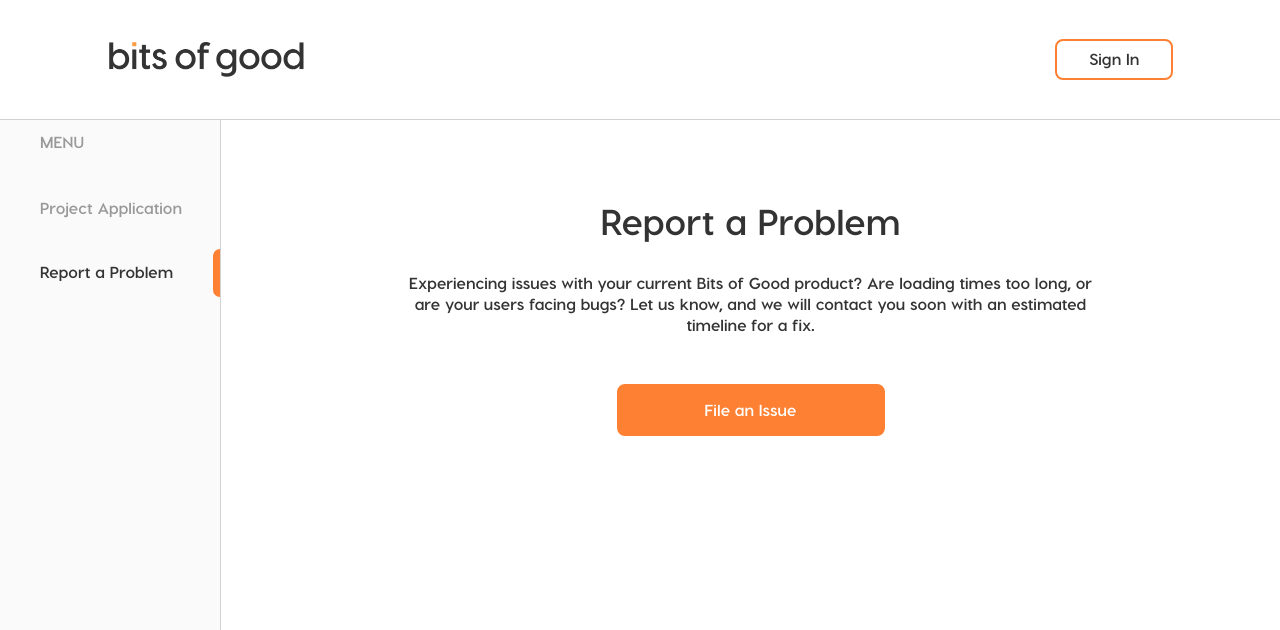
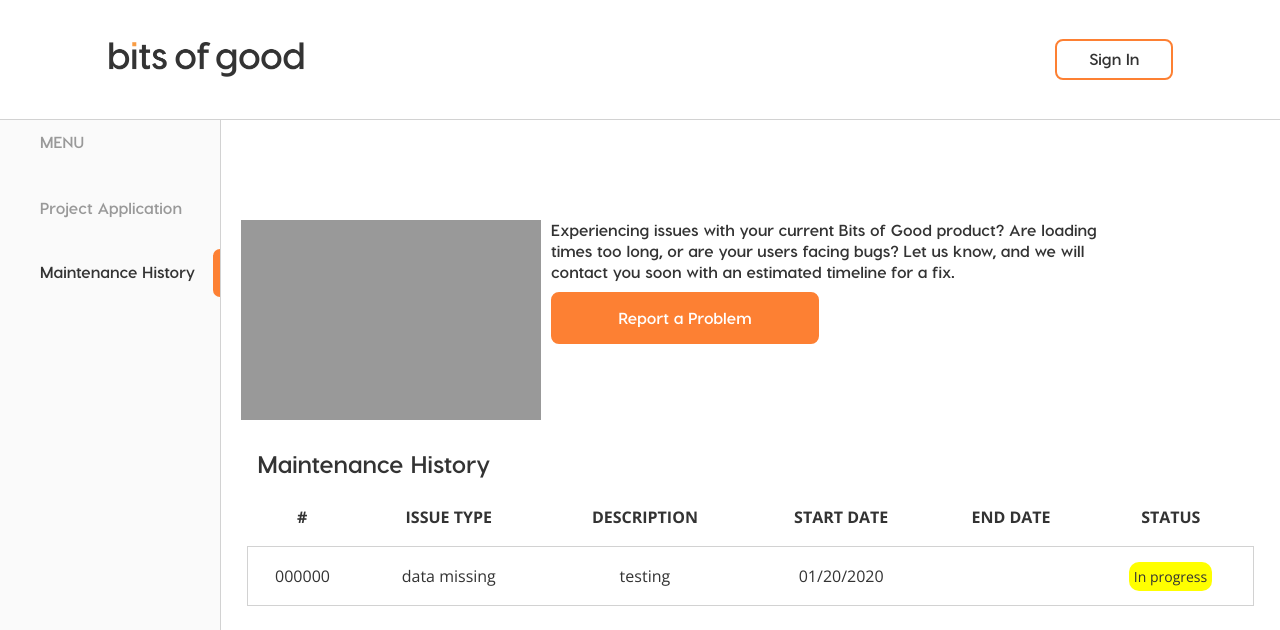
Before and after one commit to GTBitsOfGood/npp, a Next.js app: page /app/report in a window 1280 px wide. Shown: the top 630 px of the page. Built offline with nearby package versions, Linux system fonts and the light colour scheme; no server answers.

Commit message:
table front-end almost complete

```diff
--- a/src/components/Sidebar/index.tsx
+++ b/src/components/Sidebar/index.tsx
@@ -47,7 +47,7 @@ const Sidebar = ({ currentRoute, isLanding }: HeaderProps) => {
               currentRoute === urls.pages.app.report.landing && classes.active
             )}
           >
-            Report a Problem
+            Maintenance History
           </h3>
           {currentRoute === urls.pages.app.report.landing && (
             <span className={classes.rectangle} />
--- a/src/screens/App/ReportLanding/index.tsx
+++ b/src/screens/App/ReportLanding/index.tsx
@@ -4,6 +4,8 @@ import { getSession } from "next-auth/client";
 
 // Components
 import ButtonLink from "&components/ButtonLink";
+
+const issues = [{}];
 
 // Utils
 import urls from "&utils/urls";
@@ -14,19 +16,15 @@ interface PropTypes {
 
 const ReportLanding = ({ projectId }: PropTypes) => (
   <div className="landingPage">
-    <h1 className="landingHeader">Report a Problem</h1>
+    <div className="landingUpper">
+      <div className="imageBox" />
 
       <div className="landingContent">
-      <div className="landingPadding" />
-
         <h3 className="landingText">
-        Experiencing issues with your current Bits of Good product? Are loading
-        times too long, or are your users facing bugs? Let us know, and we will
-        contact you soon with an estimated timeline for a fix.
+          Experiencing issues with your current Bits of Good product? Are
+          loading times too long, or are your users facing bugs? Let us know,
+          and we will contact you soon with an estimated timeline for a fix.
         </h3>
-
-      <div className="landingPadding" />
-    </div>
 
         <div className="landingButton">
           <ButtonLink
@@ -34,8 +32,47 @@ const ReportLanding = ({ projectId }: PropTypes) => (
             href={urls.pages.app.report.create(projectId ?? "1")}
             // disabled={projectId == null}
           >
-        <h3>File an Issue</h3>
+            <h3>Report a Problem</h3>
           </ButtonLink>
+        </div>
+      </div>
+
+      <div className="landingPadding" />
+    </div>
+
+    <div className="tableContainer">
+      <h2 className="tableText">Maintenance History</h2>
+      <table>
+        <thead>
+          <th>#</th>
+          <th>ISSUE TYPE</th>
+          <th>DESCRIPTION</th>
+          <th>START DATE</th>
+          <th>END DATE</th>
+          <th>STATUS</th>
+        </thead>
+        <tbody>
+          {issues.map((issue) => {
+            return (
+              <tr>
+                <td>000000</td>
+                <td>data missing</td>
+                <td>testing</td>
+                <td>01/20/2020</td>
+                <td> </td>
+                <td>
+                  <span
+                    className="status"
+                    style={{ backgroundColor: "yellow" }}
+                  >
+                    In progress
+                  </span>
+                </td>
+              </tr>
+            );
+          })}
+        </tbody>
+      </table>
     </div>
   </div>
 );
--- a/src/styles/App.scss
+++ b/src/styles/App.scss
@@ -52,14 +52,20 @@ body {
 .landingPage {
   flex: 1;
   display: flex;
-  text-align: center;
-  align-items: center;
   padding: 80px 0 64px;
   flex-direction: column;
   justify-content: center;
 
-  .landingHeader {
-    margin: 0 32px 32px;
+  .landingUpper {
+    display: flex;
+    width: 100%;
+    flex-flow: row wrap;
+    justify-content: space-between;
+    padding: 20px;
+    .imageBox {
+      width: 300px;
+      height: 200px;
+      background-color: $gray-40;
     }
 
     .landingImage {
@@ -68,19 +74,20 @@ body {
 
     .landingContent {
       display: flex;
-
-    .landingPadding {
-      flex: 2;
-    }
+      flex-direction: column;
+      flex: 2 500px;
+      width: 70%;
+      margin: 0 auto 0 10px;
 
       .landingText {
-      flex: 8;
         color: $gray-80;
-      margin: 0 0 48px;
+        text-align: left;
+        max-width: 700px;
+        margin: 0 0 10px;
+        width: 80%;
 
         a {
           font-size: 16px;
-        font-weight: 800;
           line-height: 130%;
           color: $orange-500;
           font-family: $visby;
@@ -88,13 +95,39 @@ body {
           font-variant-ligatures: no-common-ligatures;
         }
       }
-  }
-
       .landingButton {
-    margin: 0 auto;
+        margin-right: auto;
 
         &:not(:last-of-type) {
           margin-bottom: 32px;
+        }
+      }
+    }
+  }
+
+  .tableContainer {
+    width: 95%;
+    margin: 0 auto;
+
+    .tableText {
+      margin: 10px;
+    }
+
+    table {
+      border-collapse: collapse;
+      text-align: center;
+      width: 100%;
+      tr {
+        border: 0.25px solid $gray-20;
+      }
+      td,
+      th {
+        padding: 20px 0 20px 0;
+      }
+      .status {
+        padding: 5px;
+        border-radius: 10px;
+      }
     }
   }
 }
```
Lines whose indentation alone changed are shown as unchanged.
